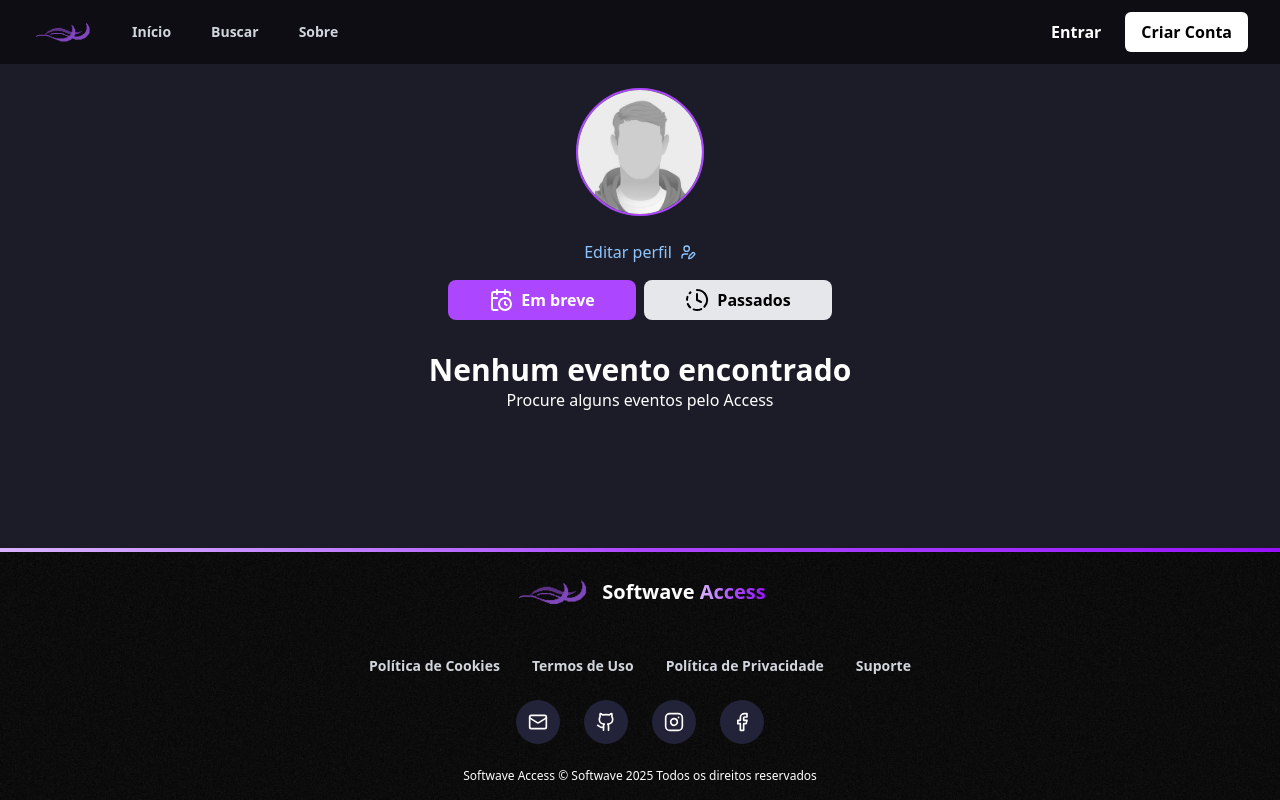
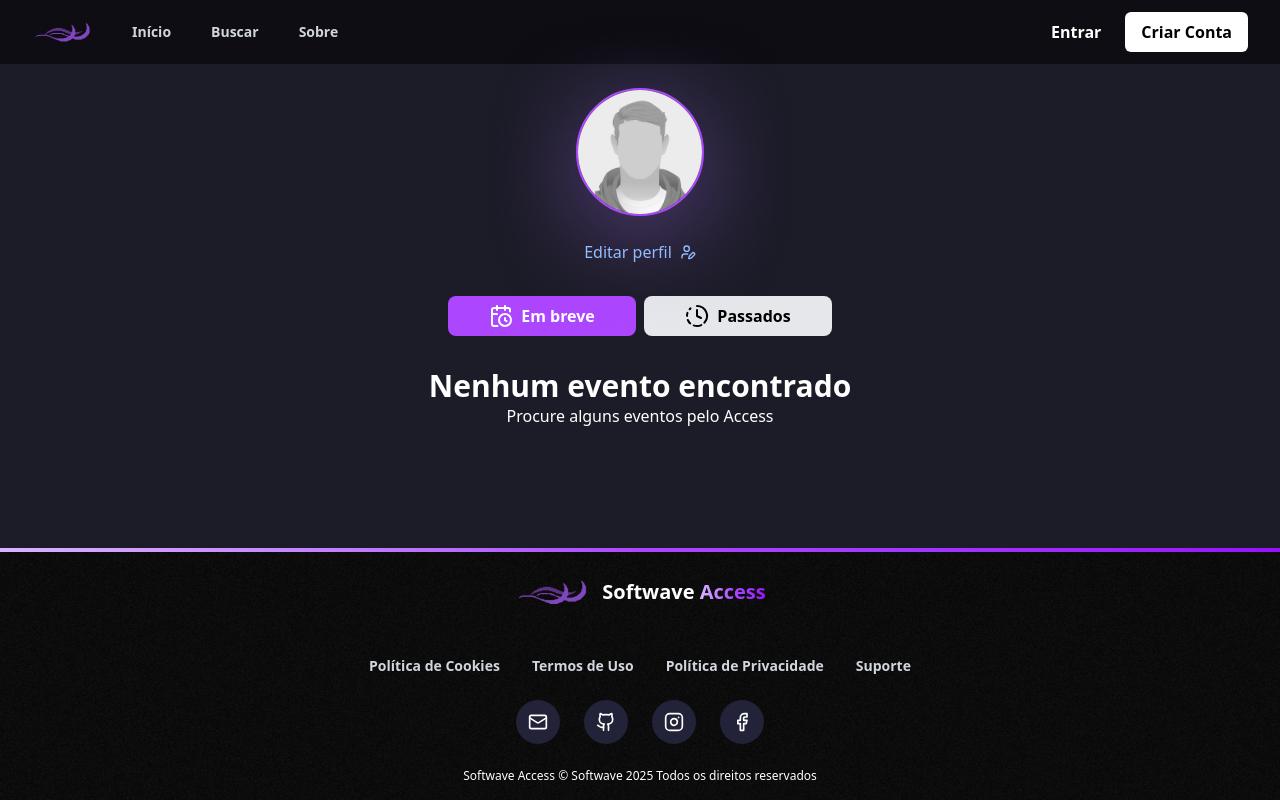
Before and after one commit to softwave-company/softwave-access, a React (Vite) app: page /profile/me in a window 1280 px wide. Built offline with nearby package versions, Linux system fonts and the light colour scheme.

Commit message:
style: add shadow

```diff
--- a/src/pages/Profile/MyProfile.tsx
+++ b/src/pages/Profile/MyProfile.tsx
@@ -3,7 +3,7 @@ import Footer from "../../components/Footer";
 import { useAuth } from "../../context/useAuth";
 import { Link } from "react-router-dom";
 import EditableAvatar from "../../components/EditableAvatar";
-
+import purpleShadow from '../../assets/images/purple-shadow-about.webp'
 import { CalendarClock, ClockFading, UserPen } from "lucide-react";
 import { useState } from "react";
 
@@ -15,25 +15,35 @@ export default function MyProfile() {
     <div className='flex min-h-screen flex-col bg-[#1c1c28]'>
       <Navbar />
       <main className="w-full flex-1">
-        <div className="mt-6 flex flex-col justify-center">
+        <div className="mt-6 flex flex-col items-center relative">
+          <img
+            src={purpleShadow}
+            alt=""
+            className="absolute -top-120 scale-30"
+          />
+
+
+          {/* Avatar */}
           <EditableAvatar />
+
           <p className="text-white text-center font-bold text-3xl mt-4">{user?.nome}</p>
+
           <Link to="/profile/edit" className="flex justify-center items-center">
             <span className="text-blue-300 mt-2">Editar perfil</span>
             <UserPen className="w-4 h-4 mt-2 ml-2 text-blue-300" />
           </Link>
         </div>
 
-        <div className="flex gap-2 mt-4 w-full max-w-sm mx-auto">
+        <div className="flex gap-2 mt-8 w-full max-w-sm mx-auto">
           <button
-            className={`flex-1 flex items-center justify-center gap-2 font-bold py-2 rounded-lg transition duration-300 ${activeTab === "emBreve" ? "bg-purple-500 text-white" : "bg-gray-200"
+            className={`flex-1 cursor-pointer flex items-center justify-center gap-2 font-bold py-2 rounded-lg transition duration-300 ${activeTab === "emBreve" ? "bg-purple-500 text-white" : "bg-gray-200"
               }`}
             onClick={() => setActiveTab("emBreve")}
           >
             <CalendarClock /> Em breve
           </button>
           <button
-            className={`flex-1 flex items-center justify-center gap-2 font-bold py-2 rounded-lg transition duration-300 ${activeTab === "passados" ? "bg-purple-500 text-white" : "bg-gray-200"
+            className={`flex-1 flex cursor-pointer items-center justify-center gap-2 font-bold py-2 rounded-lg transition duration-300 ${activeTab === "passados" ? "bg-purple-500 text-white" : "bg-gray-200"
               }`}
             onClick={() => setActiveTab("passados")}
           >
```
